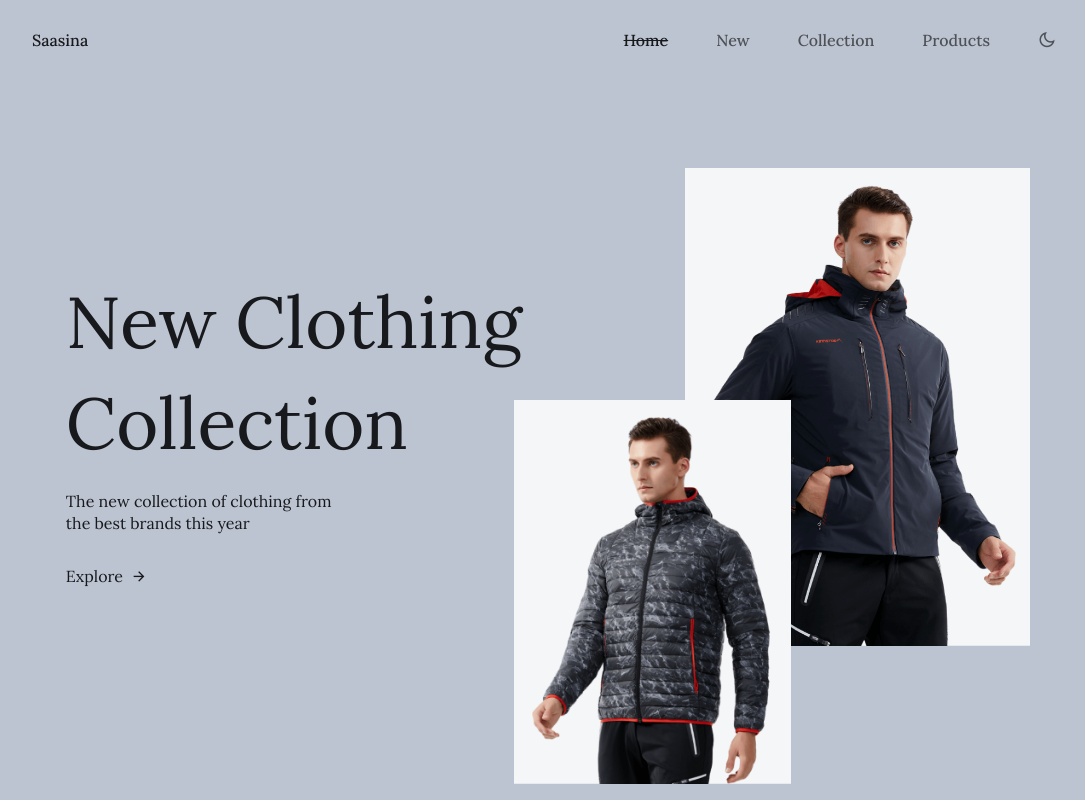
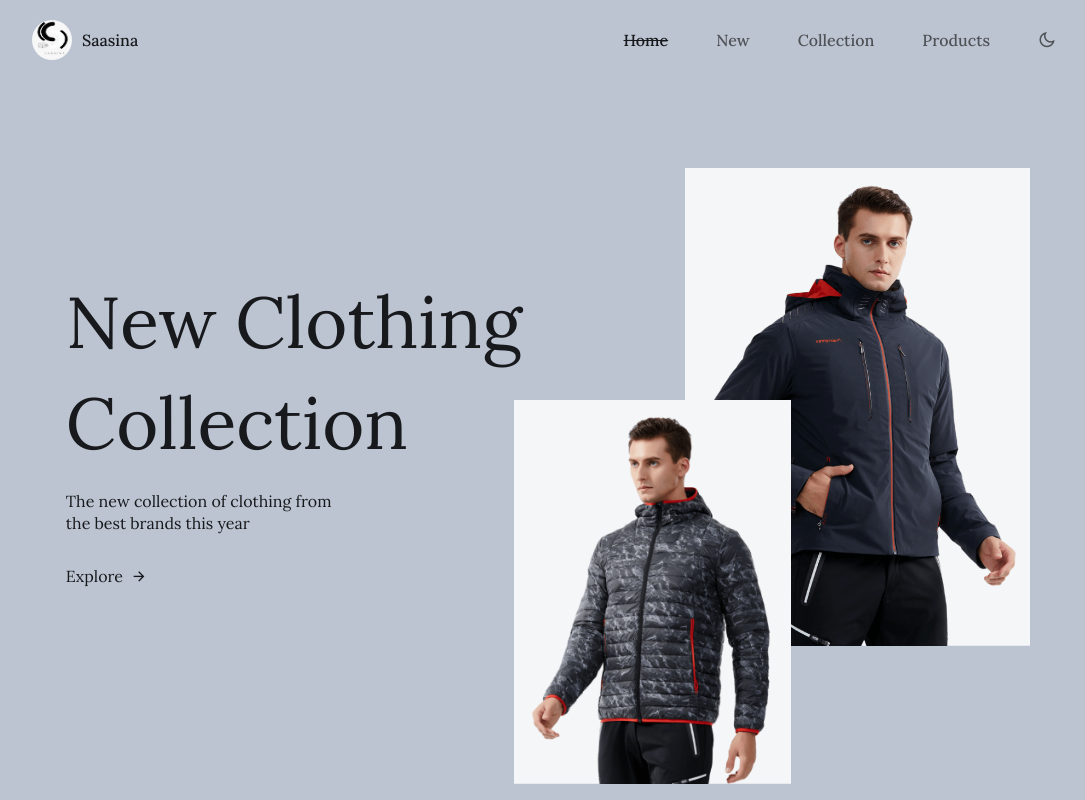
Before and after one commit to ShahidMahmoodVohra/saasina-clothing, a plain HTML site: page index.html in a window 1280 px wide. Shown: the top 800 px of the page, without its empty margins (96-1181 px from the left). Drawn offline with nearby package versions, Linux system fonts and the light colour scheme.

Commit message:
logo img add

```diff
--- a/assets/css/styles.css
+++ b/assets/css/styles.css
@@ -182,6 +182,18 @@ body.dark-theme {
 .nav__logo {
   color: var(--title-color);
   font-weight: var(--font-medium);
+}
+
+.logo-saasina-cp{
+  display: flex;
+  justify-content: center;
+  align-items: center;
+}
+.logo-saasina{
+  height: 40px;
+  width: 40px;
+  border-radius: 50px;
+  margin-right: 10px;
 }
 
 @media screen and (max-width: 1023px) {
--- a/index.html
+++ b/index.html
@@ -28,7 +28,10 @@
     <!--==================== HEADER ====================-->
     <header class="header" id="header">
       <nav class="nav container">
+        <div class="logo-saasina-cp">
+        <img src="./assets/img/logo-saasina-cp.jpeg" alt="logo-saasina-cp" class="logo-saasina">
         <a href="#" class="nav__logo"> Saasina </a>
+      </div>
 
         <div class="nav__menu" id="nav-menu">
           <ul class="nav__list">
```
Also changed, not shown: assets/img/logo-saasina-cp.jpeg (added).
